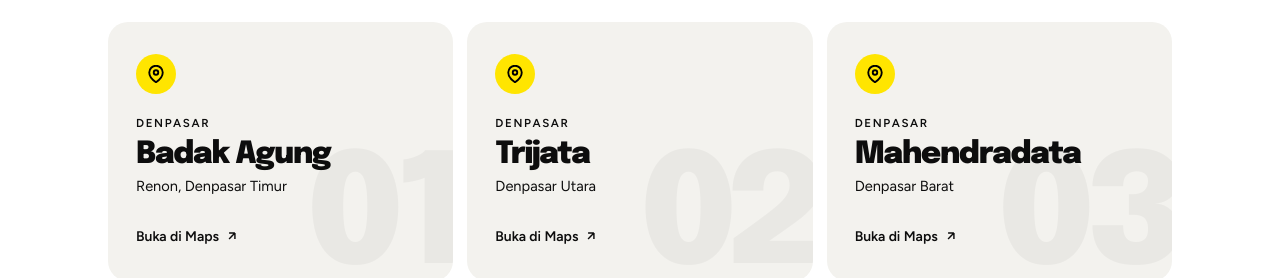
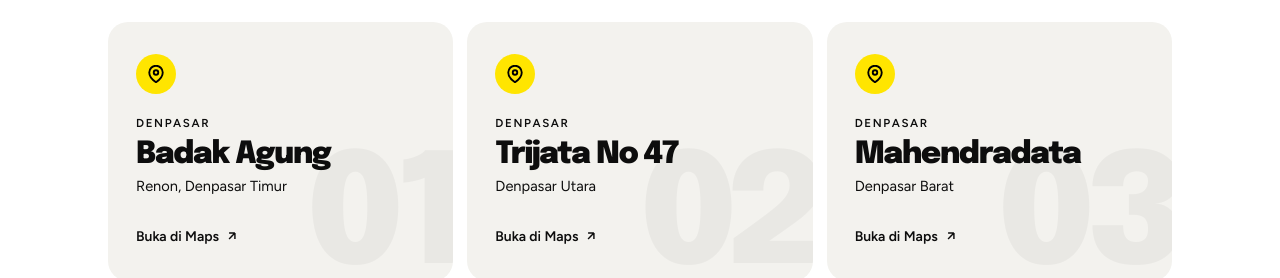
Before and after one commit to abdismartedu22-bit/abdi-smart, a React (Vite) app: page / in a window 1280 px wide. Shown: the part 3660-3938 px from the top of the page. Built offline with nearby package versions, Linux system fonts and the light colour scheme; no server answers; the database is empty.

Commit message:
Update Locations.tsx

```diff
--- a/src/components/Locations.tsx
+++ b/src/components/Locations.tsx
@@ -8,10 +8,10 @@ const branches = [
   },
   {
     code: '02',
-    name: 'Trijata',
+    name: 'Trijata No 47',
     note: 'Denpasar Utara',
     city: 'Denpasar',
-    mapsUrl: 'https://maps.app.goo.gl/y53JviYgZH8fzU2u5',
+    mapsUrl: 'https://share.google/HN2b73CYCGrcyZ5JO',
   },
   {
     code: '03',
```
